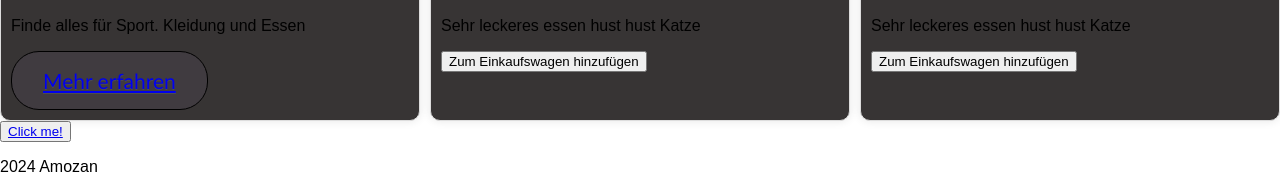
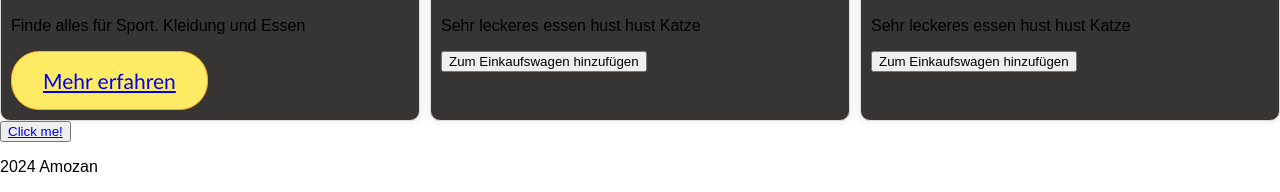
Before and after one commit to kingm022/Amozan, a plain HTML site: page index.html in a window 1280 px wide. Shown: the part 1812-2004 px from the top of the page. Drawn offline with Linux system fonts and the light colour scheme.

Commit message:
Update style.css

```diff
--- a/style.css
+++ b/style.css
@@ -73,22 +73,21 @@ position:absolute;
 
 
 
-
 .myButton {
-	background-color:#403b40;
+	background-color:#ffec64;
 	border-radius:28px;
-	border:1px solid #000000;
+	border:1px solid #ffaa22;
 	display:inline-block;
 	cursor:pointer;
-	color:#ffb700;
+	color:#333333;
 	font-family:Trebuchet MS;
 	font-size:21px;
 	padding:16px 31px;
 	text-decoration:none;
-	text-shadow:0px 1px 0px #4d4d4d;
+	text-shadow:0px 1px 0px #ffee66;
 }
 .myButton:hover {
-	background-color:#969696;
+	background-color:#ffab23;
 }
 .myButton:active {
 	position:relative;
```
